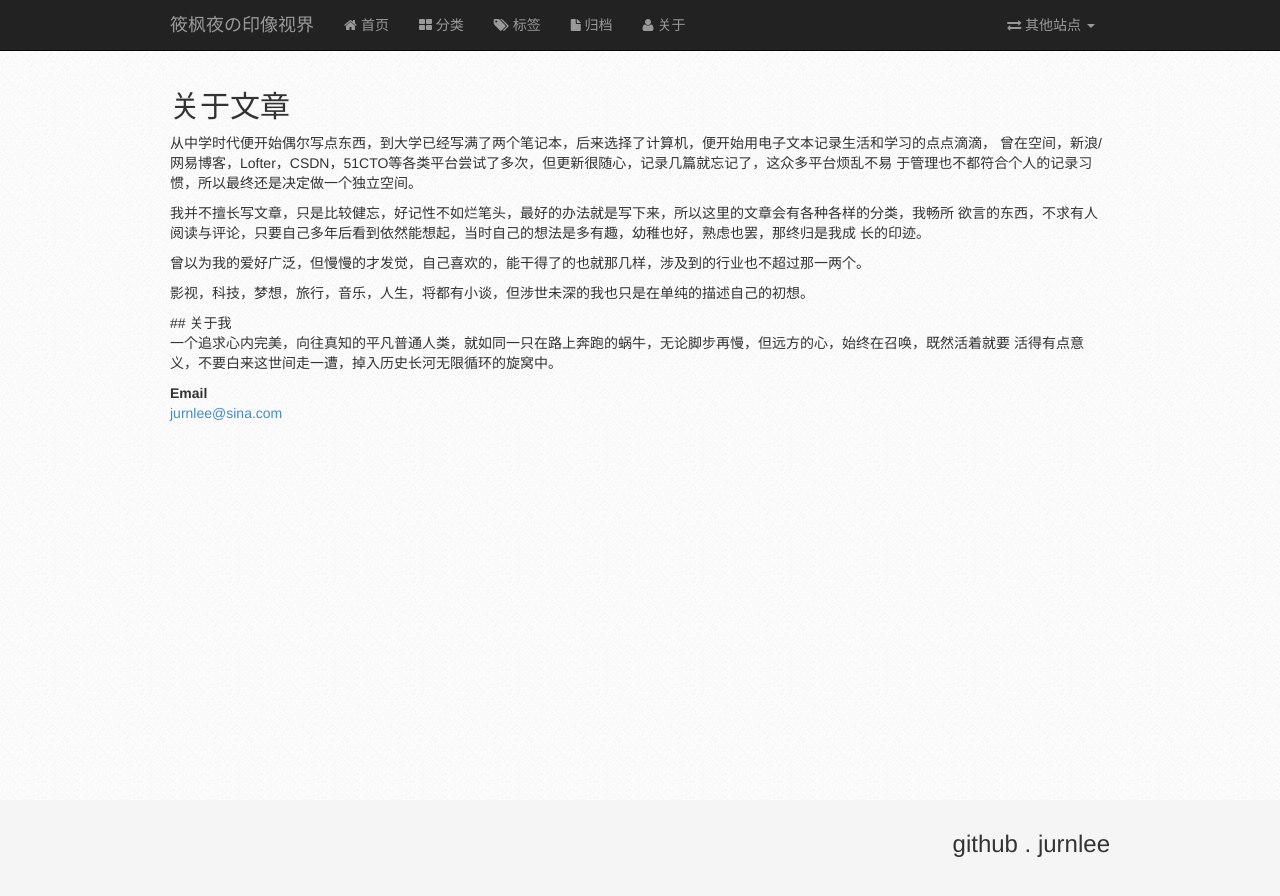
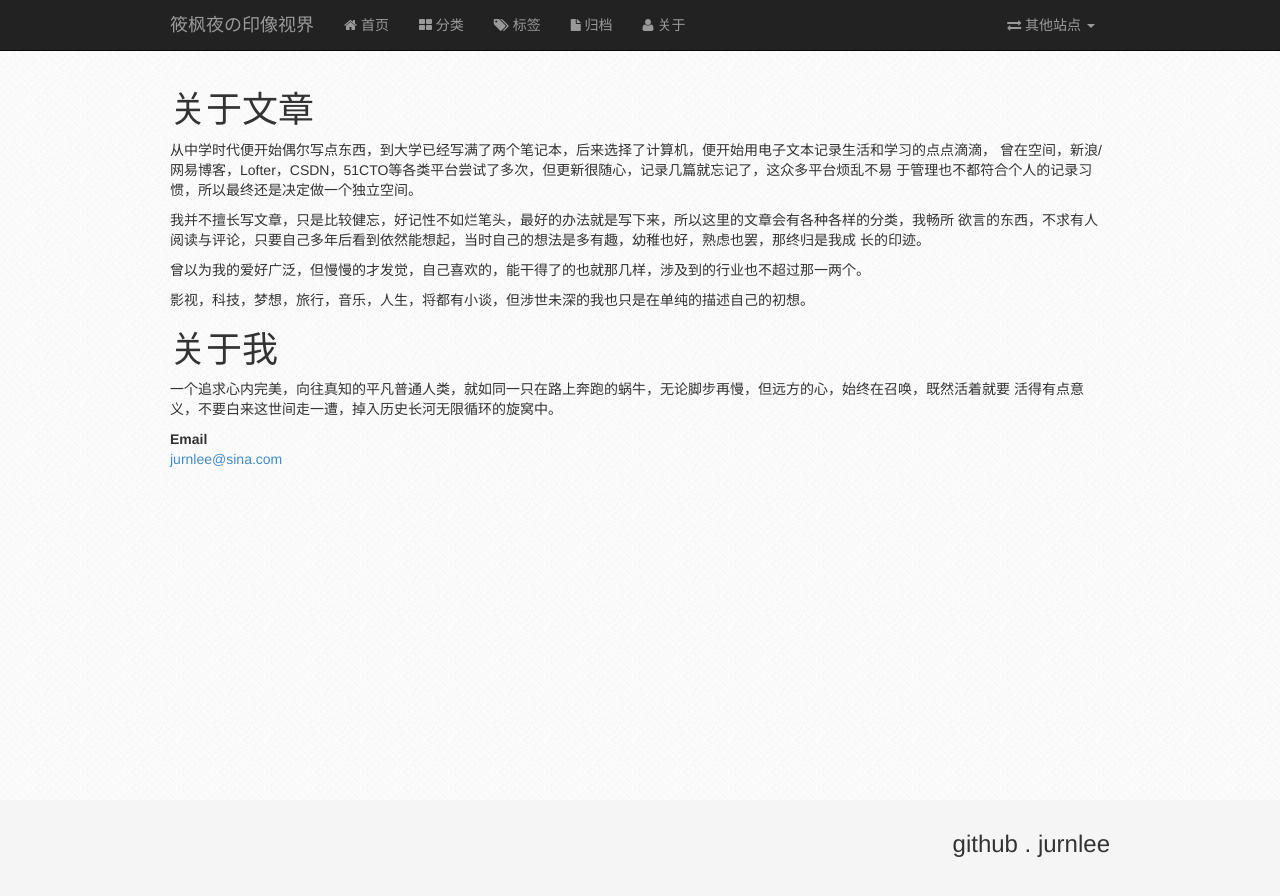
Before and after one commit to jurnlee/jurnlee.github.com, a Jekyll site: the page built from pages/about.html, in a window 1280 px wide. Shown: the top 896 px of the page. Built offline with Jekyll 4.4.1, drawn with Linux system fonts in a browser that asks for light colours.

Commit message:
about me html

```diff
--- a/pages/about.md
+++ b/pages/about.html
@@ -3,24 +3,33 @@
 title: 关于
 ---
 
-## 关于文章
+<style type="text/css">
+	p{
+		font-size:14px;
+		color: #333;
+		font: "微软雅黑";
+	}
 
-<p style="font-size:14px;">
+</style>
+
+<h1>关于文章</h1>
+
+<p>
 	从中学时代便开始偶尔写点东西，到大学已经写满了两个笔记本，后来选择了计算机，便开始用电子文本记录生活和学习的点点滴滴，
 曾在空间，新浪/网易博客，Lofter，CSDN，51CTO等各类平台尝试了多次，但更新很随心，记录几篇就忘记了，这众多平台烦乱不易
 于管理也不都符合个人的记录习惯，所以最终还是决定做一个独立空间。
 </p>
-<p style="font-size:14px;">
+<p>
 	我并不擅长写文章，只是比较健忘，好记性不如烂笔头，最好的办法就是写下来，所以这里的文章会有各种各样的分类，我畅所
 欲言的东西，不求有人阅读与评论，只要自己多年后看到依然能想起，当时自己的想法是多有趣，幼稚也好，熟虑也罢，那终归是我成
 长的印迹。
-<p style="font-size:14px;">
+<p>
 	曾以为我的爱好广泛，但慢慢的才发觉，自己喜欢的，能干得了的也就那几样，涉及到的行业也不超过那一两个。
 </p>
 	<p>影视，科技，梦想，旅行，音乐，人生，将都有小谈，但涉世未深的我也只是在单纯的描述自己的初想。</p>
 
-## 关于我
-<p style="font-size:14px;">
+<h1>关于我</h1>
+<p>
     一个追求心内完美，向往真知的平凡普通人类，就如同一只在路上奔跑的蜗牛，无论脚步再慢，但远方的心，始终在召唤，既然活着就要
 活得有点意义，不要白来这世间走一遭，掉入历史长河无限循环的旋窝中。
 </p>
```
